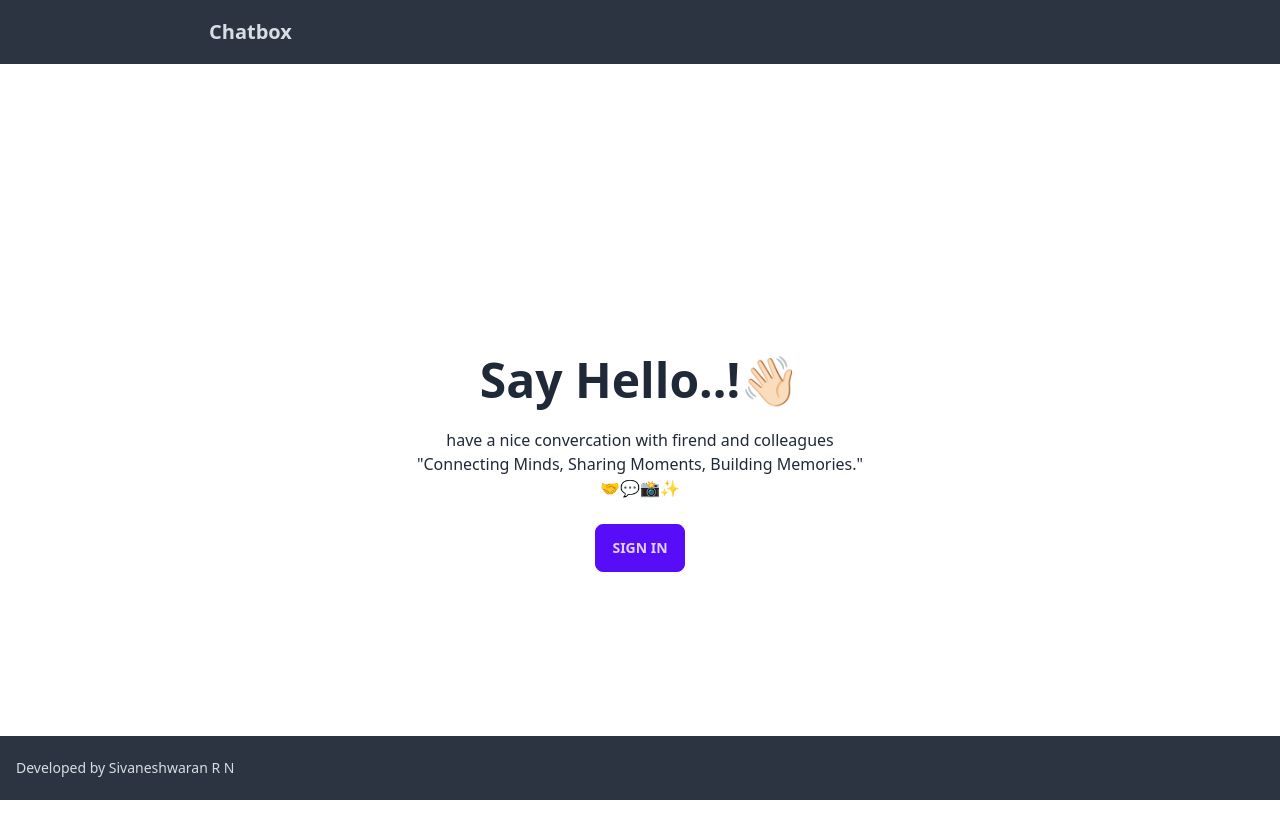
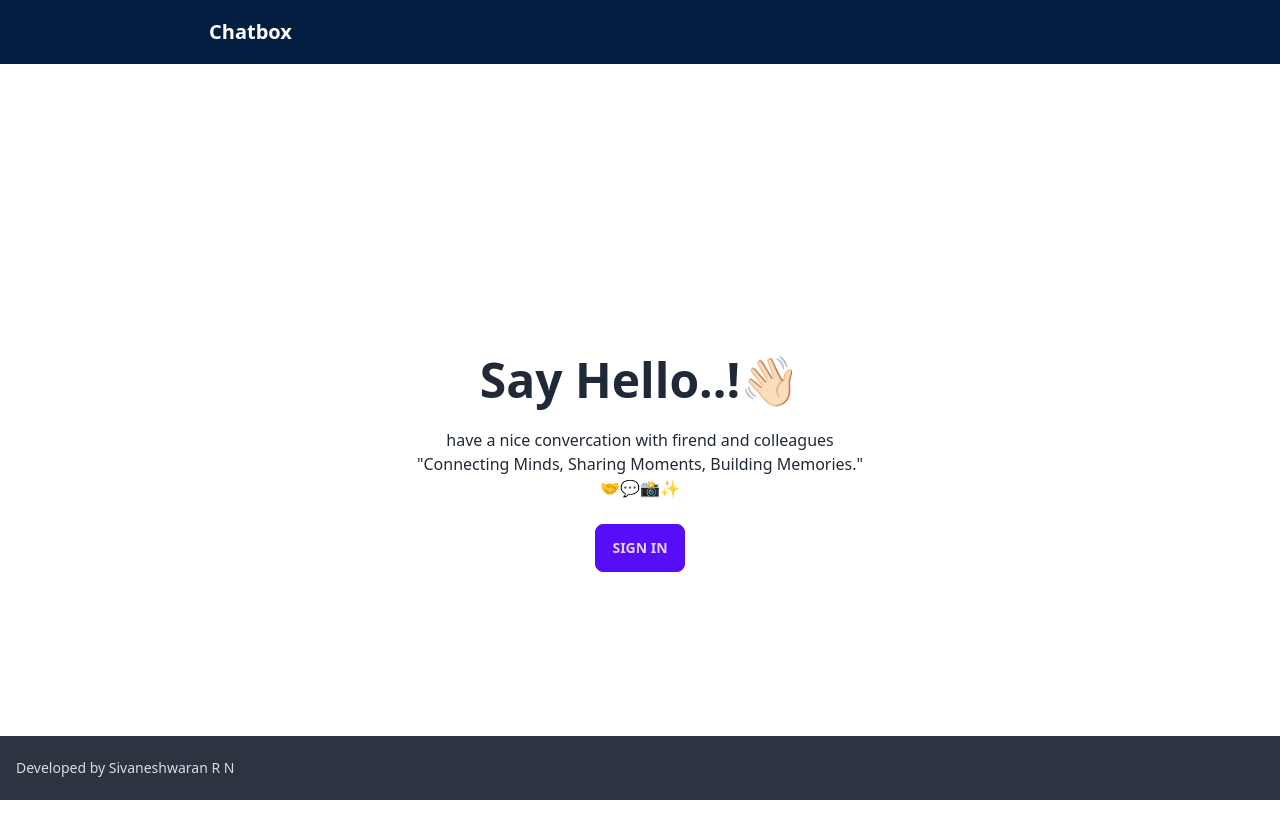
Before and after one commit to sivanesh2001/groupchat, a React (Vite) app: page / in a window 1280 px wide. Shown: the top 838 px of the page. Built offline with nearby package versions, Linux system fonts and the light colour scheme; no server answers; some icons are missing.

Commit message:
Update NavBar.jsx

```diff
--- a/src/components/NavBar.jsx
+++ b/src/components/NavBar.jsx
@@ -12,7 +12,7 @@ const NavBar = () => {
   };
 
   return (
-    <div className="navbar bg-neutral text-neutral-content">
+    <div className="navbar"  style={{ backgroundColor: "#041E42", color: "white" }}>
       <div className="containerWrap flex justify-between">
         <a className="btn btn-ghost normal-case text-xl">Chatbox</a>
         {currentUser ? (
```
